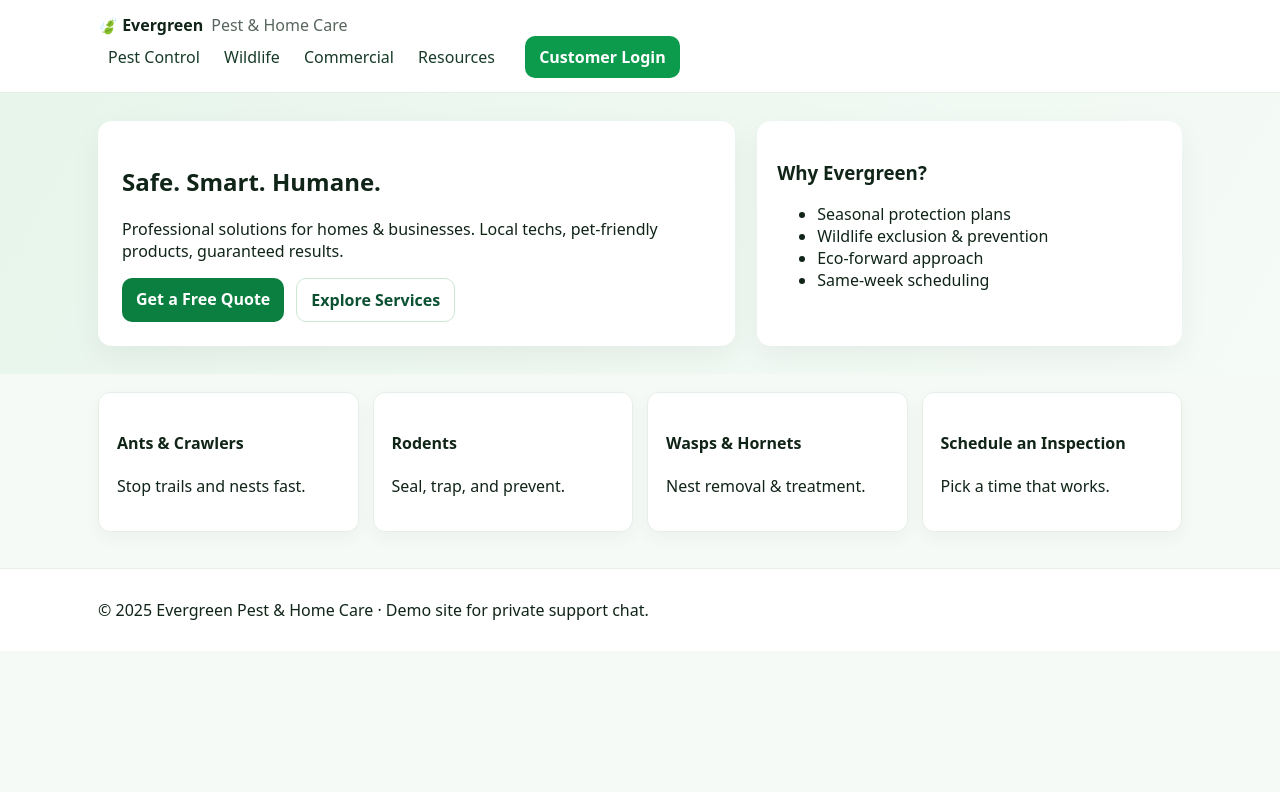
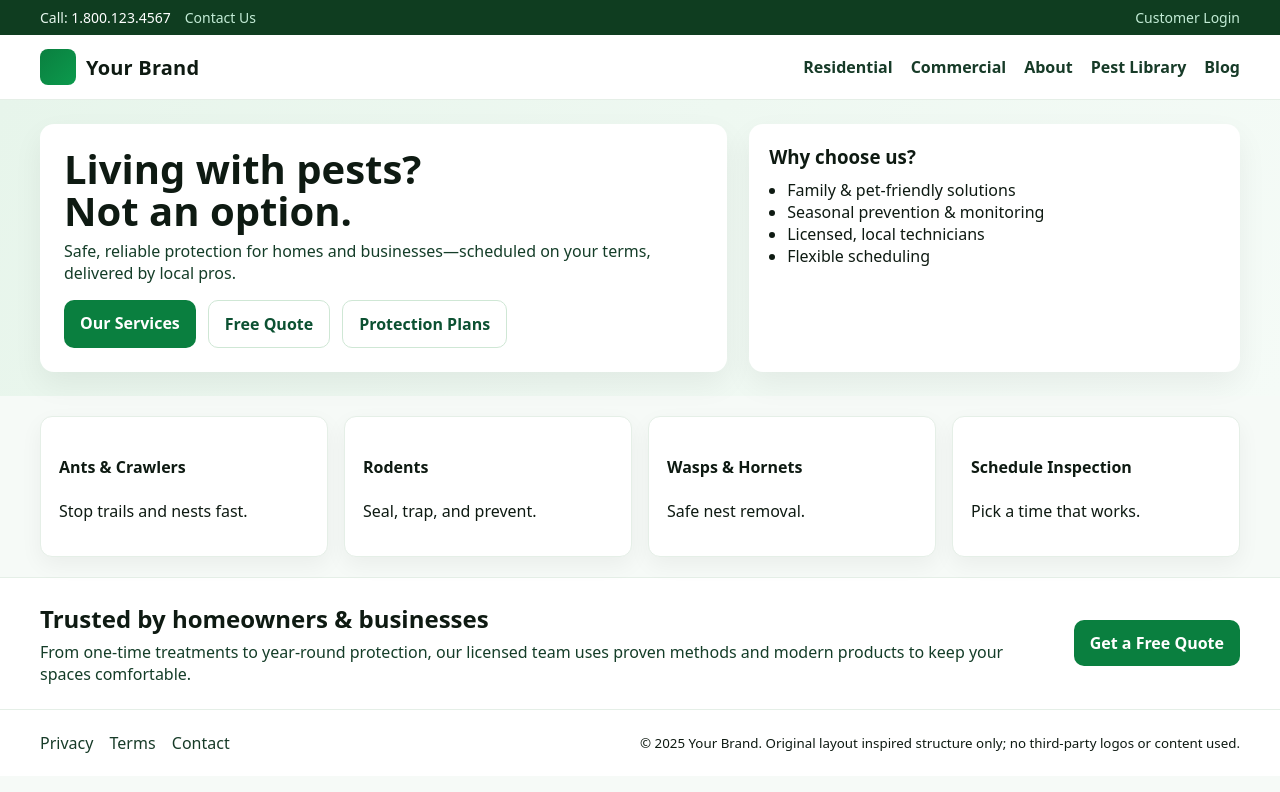
Before and after one commit to SpaceTimerAPI-Admin/pestfrontend, a plain HTML site: page index.html in a window 1280 px wide. Drawn offline with Linux system fonts and the light colour scheme.

Commit message:
Add files via upload

```diff
--- a/index.html
+++ b/index.html
@@ -3,56 +3,113 @@
 <head>
   <meta charset="utf-8" />
   <meta name="viewport" content="width=device-width, initial-scale=1" />
-  <title>Evergreen Pest & Home Care</title>
+  <title>Your Brand · Pest & Home Services</title>
   <link rel="stylesheet" href="./styles.css" />
 </head>
 <body>
-  <header class="topbar">
-    <div class="wrap">
-      <a class="brand" href="./index.html">🍃 Evergreen <span class="muted">Pest & Home Care</span></a>
-      <nav class="mainnav">
-        <a href="#">Pest Control</a>
-        <a href="#">Wildlife</a>
-        <a href="#">Commercial</a>
-        <a href="#">Resources</a>
-        <a class="btn login" href="./login.html">Customer Login</a>
+  <!-- Top utility bar -->
+  <div class="utility">
+    <div class="wrap util-inner">
+      <div class="util-left">
+        <span class="phone">Call: <a href="tel:18001234567">1.800.123.4567</a></span>
+        <a class="util-link" href="#contact">Contact Us</a>
+      </div>
+      <div class="util-right">
+        <a class="util-link" href="#login">Customer Login</a>
+      </div>
+    </div>
+  </div>
+
+  <!-- Main header -->
+  <header class="header">
+    <div class="wrap head-inner">
+      <a class="brand" href="#" aria-label="Your Brand Home">
+        <!-- Neutral placeholder brand (no logo asset) -->
+        <span class="brand-mark" aria-hidden="true"></span>
+        <span class="brand-text">Your Brand</span>
+      </a>
+      <nav class="nav" aria-label="Main navigation">
+        <button class="nav-toggle" aria-expanded="false" aria-controls="nav-list">Menu</button>
+        <ul id="nav-list" class="nav-list">
+          <li><a href="#residential">Residential</a></li>
+          <li><a href="#commercial">Commercial</a></li>
+          <li><a href="#about">About</a></li>
+          <li><a href="#library">Pest Library</a></li>
+          <li><a href="#blog">Blog</a></li>
+        </ul>
       </nav>
     </div>
   </header>
+
+  <!-- Hero -->
   <section class="hero">
-    <div class="wrap hero-grid">
+    <div class="wrap hero-inner">
       <div class="hero-copy">
-        <h1>Safe. Smart. Humane.</h1>
-        <p>Professional solutions for homes & businesses. Local techs, pet-friendly products, guaranteed results.</p>
+        <h1>Living with pests? <span class="nowrap">Not an option.</span></h1>
+        <p>Safe, reliable protection for homes and businesses—scheduled on your terms, delivered by local pros.</p>
         <div class="cta-row">
-          <a class="btn primary" href="#">Get a Free Quote</a>
-          <a class="btn ghost" href="#">Explore Services</a>
+          <a class="btn primary" href="#services">Our Services</a>
+          <a class="btn ghost" href="#quote">Free Quote</a>
+          <a class="btn ghost" href="#plan">Protection Plans</a>
         </div>
       </div>
       <div class="hero-card">
-        <h3>Why Evergreen?</h3>
+        <h3>Why choose us?</h3>
         <ul>
-          <li>Seasonal protection plans</li>
-          <li>Wildlife exclusion & prevention</li>
-          <li>Eco‑forward approach</li>
-          <li>Same‑week scheduling</li>
+          <li>Family & pet‑friendly solutions</li>
+          <li>Seasonal prevention & monitoring</li>
+          <li>Licensed, local technicians</li>
+          <li>Flexible scheduling</li>
         </ul>
       </div>
     </div>
   </section>
-  <section class="quick-tiles">
-    <div class="wrap tiles">
-      <a class="tile" href="#"><h4>Ants & Crawlers</h4><p>Stop trails and nests fast.</p></a>
-      <a class="tile" href="#"><h4>Rodents</h4><p>Seal, trap, and prevent.</p></a>
-      <a class="tile" href="#"><h4>Wasps & Hornets</h4><p>Nest removal & treatment.</p></a>
-      <a class="tile" href="#"><h4>Schedule an Inspection</h4><p>Pick a time that works.</p></a>
+
+  <!-- Quick tiles -->
+  <section class="tiles">
+    <div class="wrap tiles-inner">
+      <a class="tile" href="#ants"><h4>Ants & Crawlers</h4><p>Stop trails and nests fast.</p></a>
+      <a class="tile" href="#rodents"><h4>Rodents</h4><p>Seal, trap, and prevent.</p></a>
+      <a class="tile" href="#wasps"><h4>Wasps & Hornets</h4><p>Safe nest removal.</p></a>
+      <a class="tile" href="#inspection"><h4>Schedule Inspection</h4><p>Pick a time that works.</p></a>
     </div>
   </section>
-  <footer class="sitefoot">
-    <div class="wrap">
-      <p>© <span id="y"></span> Evergreen Pest & Home Care · Demo site for private support chat.</p>
+
+  <!-- Content band -->
+  <section class="band">
+    <div class="wrap band-inner">
+      <div class="band-copy">
+        <h2>Trusted by homeowners & businesses</h2>
+        <p>From one‑time treatments to year‑round protection, our licensed team uses proven methods and modern products to keep your spaces comfortable.</p>
+      </div>
+      <div class="band-cta">
+        <a class="btn primary" href="#quote">Get a Free Quote</a>
+      </div>
+    </div>
+  </section>
+
+  <!-- Footer -->
+  <footer class="footer">
+    <div class="wrap foot-inner">
+      <nav class="foot-nav">
+        <a href="#privacy">Privacy</a>
+        <a href="#terms">Terms</a>
+        <a href="#contact">Contact</a>
+      </nav>
+      <small>© <span id="y"></span> Your Brand. Original layout inspired structure only; no third‑party logos or content used.</small>
     </div>
   </footer>
-  <script>document.getElementById('y').textContent=new Date().getFullYear();</script>
+
+  <script>
+    document.getElementById('y').textContent = new Date().getFullYear();
+    // Simple mobile nav
+    const btn = document.querySelector('.nav-toggle');
+    const list = document.getElementById('nav-list');
+    btn.addEventListener('click', () => {
+      const open = btn.getAttribute('aria-expanded') === 'true';
+      btn.setAttribute('aria-expanded', String(!open));
+      list.classList.toggle('open');
+    });
+  </script>
 </body>
 </html>
--- a/styles.css
+++ b/styles.css
@@ -1,39 +1,86 @@
-*{box-sizing:border-box}html,body{margin:0;padding:0}
-:root{--green:#0a7f3f;--green-2:#0c9a4d;--ink:#102418;--bg:#f6faf6;--card:#ffffff}
-body{font-family:system-ui,-apple-system,Segoe UI,Roboto,Helvetica,Arial,sans-serif;background:var(--bg);color:var(--ink)}
-.wrap{max-width:1120px;margin:0 auto;padding:14px 18px}
-.topbar{background:#fff;border-bottom:1px solid #e7efe7;position:sticky;top:0;z-index:10}
-.brand{font-weight:700;color:var(--ink);text-decoration:none;display:flex;align-items:center;gap:8px}
-.brand-leaf{filter:saturate(1.2)}
-.muted{opacity:.7;font-weight:500}
-.mainnav a{margin:0 10px;text-decoration:none;color:#173b28}
-.mainnav .login{margin-left:16px}
-.btn{display:inline-block;padding:10px 14px;border-radius:10px;text-decoration:none;border:none;cursor:pointer;font-weight:600}
-.btn.primary{background:var(--green);color:#fff}
-.btn.ghost{border:1px solid #cfe7d5;color:#0c5132;background:transparent}
-.btn.login{background:var(--green-2);color:#fff}
+/* Base */
+*{box-sizing:border-box}
+html,body{margin:0;padding:0}
+:root{
+  --ink:#0e1a12;
+  --muted:#6b7280;
+  --line:#e5efe7;
+  --bg:#f6faf7;
+  --card:#ffffff;
+  --brand:#0a7f3f;
+  --brand-2:#0c9a4d;
+}
+body{font-family:system-ui,-apple-system,Segoe UI,Roboto,Helvetica,Arial,sans-serif;color:var(--ink);background:var(--bg)}
+
+.wrap{max-width:1200px;margin:0 auto;padding:0 18px}
+
+/* Utility bar */
+.utility{background:#0f3d20;color:#e6f6ed;font-size:14px}
+.util-inner{display:flex;align-items:center;justify-content:space-between;padding:8px 0}
+.util-left,.util-right{display:flex;align-items:center;gap:14px}
+.util-link{color:#c3ecd6;text-decoration:none}
+.util-link:hover{color:#fff}
+.phone a{color:#fff;text-decoration:none}
+
+/* Header */
+.header{background:#fff;border-bottom:1px solid var(--line);position:sticky;top:0;z-index:20}
+.head-inner{display:flex;align-items:center;justify-content:space-between;padding:14px 0}
+.brand{display:flex;align-items:center;gap:10px;text-decoration:none;color:var(--ink);font-weight:800;font-size:20px}
+.brand-mark{width:36px;height:36px;border-radius:8px;background:linear-gradient(135deg,var(--brand),var(--brand-2));display:inline-block}
+.brand-text{letter-spacing:.2px}
+
+/* Nav */
+.nav-toggle{display:none;border:1px solid var(--line);background:#fff;border-radius:8px;padding:8px 10px}
+.nav-list{display:flex;list-style:none;gap:18px;margin:0;padding:0}
+.nav-list a{text-decoration:none;color:#173b28;font-weight:600}
+.nav-list a:hover{color:var(--brand)}
+
+/* Hero */
 .hero{background:linear-gradient(120deg,#e7f5eb,#f5fbf7)}
-.hero-grid{display:grid;grid-template-columns:1.5fr 1fr;gap:22px;align-items:stretch;padding:28px 18px}
-.hero-copy{background:var(--card);border-radius:14px;box-shadow:0 10px 30px rgba(0,0,0,.05);padding:24px}
-.hero-card{background:var(--card);border-radius:14px;box-shadow:0 10px 30px rgba(0,0,0,.05);padding:20px}
-.cta-row{display:flex;gap:12px;margin-top:12px;flex-wrap:wrap}
-.tiles{display:grid;grid-template-columns:repeat(4,minmax(0,1fr));gap:14px;padding:18px}
-.tile{background:#fff;border:1px solid #e6efe7;border-radius:12px;padding:18px;text-decoration:none;color:inherit;box-shadow:0 6px 18px rgba(0,0,0,.04)}
+.hero-inner{display:grid;grid-template-columns:1.4fr 1fr;gap:22px;align-items:stretch;padding:24px 0}
+.hero-copy{background:var(--card);padding:24px;border-radius:14px;box-shadow:0 12px 30px rgba(0,0,0,.06)}
+.hero-copy h1{margin:0 0 8px 0;font-size:40px;line-height:1.05}
+.nowrap{white-space:nowrap}
+.hero-copy p{margin:0 0 16px 0;color:#143d28}
+.cta-row{display:flex;gap:12px;flex-wrap:wrap}
+.btn{display:inline-block;padding:12px 16px;border-radius:10px;border:0;text-decoration:none;font-weight:700;cursor:pointer}
+.btn.primary{background:var(--brand);color:#fff}
+.btn.ghost{background:#fff;border:1px solid #cfe7d5;color:#0c5132}
+.hero-card{background:var(--card);padding:20px;border-radius:14px;box-shadow:0 12px 30px rgba(0,0,0,.06)}
+.hero-card h3{margin:0 0 10px 0}
+.hero-card ul{margin:0;padding-left:18px}
+
+/* Tiles */
+.tiles-inner{display:grid;grid-template-columns:repeat(4,minmax(0,1fr));gap:16px;padding:20px 0}
+.tile{background:#fff;border:1px solid var(--line);border-radius:12px;padding:18px;text-decoration:none;color:inherit;box-shadow:0 8px 22px rgba(0,0,0,.05)}
 .tile:hover{border-color:#cfe7d5}
-.sitefoot{border-top:1px solid #e7efe7;background:#fff;margin-top:18px}
-.card{background:#fff;border:1px solid #e6efe7;border-radius:14px;padding:24px;box-shadow:0 8px 24px rgba(0,0,0,.05)}
-.auth{padding:28px 18px}
-.chatwrap{padding:20px 18px;display:flex;flex-direction:column;height:calc(100vh - 120px)}
-.messages{flex:1;min-height:0;overflow:auto;background:#fff;border:1px solid #e6efe7;border-radius:12px;padding:12px;margin-bottom:12px}
-.line{padding:8px 10px;border-radius:8px;margin-bottom:8px;max-width:80%}
-.line.client{background:#e1f5ea;align-self:flex-end}
-.line.agent{background:#eaf7e1;align-self:flex-start}
-.line.sys{background:#fff3cd;align-self:center}
-.composer{display:flex;gap:8px;position:sticky;bottom:0;background:#fff;padding-bottom:10px}
-.composer input{flex:1;padding:12px;border-radius:10px;border:1px solid #dfeade;background:#fff;font-size:16px}
-@media (max-width: 640px){
-  .hero-grid{grid-template-columns:1fr}
-  .mainnav a{margin:0 6px}
-  .line{max-width:90%}
-  .btn{padding:12px 14px}
+
+/* Band */
+.band{background:#fff;border-top:1px solid var(--line);border-bottom:1px solid var(--line)}
+.band-inner{display:flex;align-items:center;justify-content:space-between;gap:18px;padding:24px 0}
+.band-copy h2{margin:0 0 6px 0}
+.band-copy p{margin:0;color:#143d28}
+.band-cta .btn{white-space:nowrap}
+
+/* Footer */
+.footer{background:#fff}
+.foot-inner{display:flex;align-items:center;justify-content:space-between;gap:16px;padding:22px 0}
+.foot-nav a{color:#173b28;text-decoration:none;margin-right:12px}
+.foot-nav a:hover{color:var(--brand)}
+
+/* Responsive */
+@media (max-width: 960px){
+  .hero-inner{grid-template-columns:1fr}
 }
+@media (max-width: 720px){
+  .nav-toggle{display:inline-block}
+  .nav-list{display:none;position:absolute;right:18px;top:64px;background:#fff;border:1px solid var(--line);border-radius:10px;padding:12px;flex-direction:column;gap:10px;box-shadow:0 10px 24px rgba(0,0,0,.08)}
+  .nav-list.open{display:flex}
+  .foot-inner{flex-direction:column;align-items:flex-start}
+  .tiles-inner{grid-template-columns:repeat(2,minmax(0,1fr))}
+  .band-inner{flex-direction:column;align-items:flex-start}
+  .hero-copy h1{font-size:32px}
+}
+@media (max-width: 420px){
+  .tiles-inner{grid-template-columns:1fr}
+}
```
